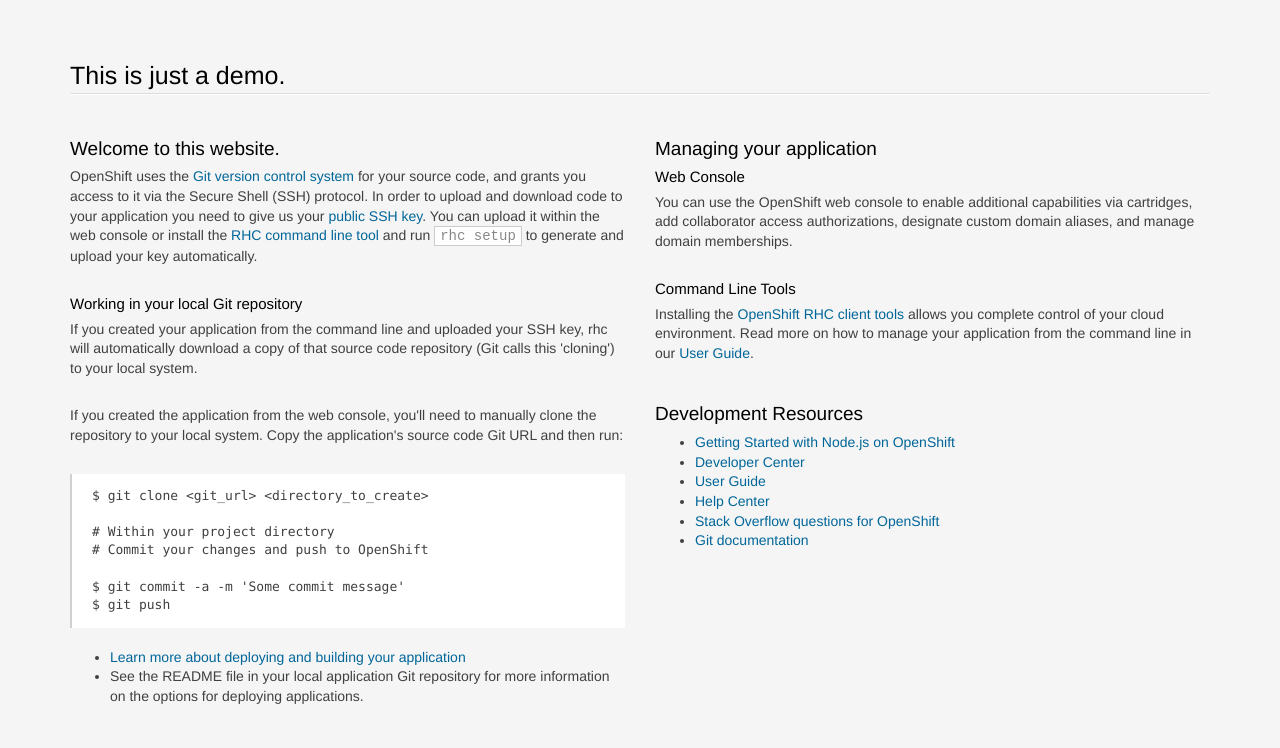
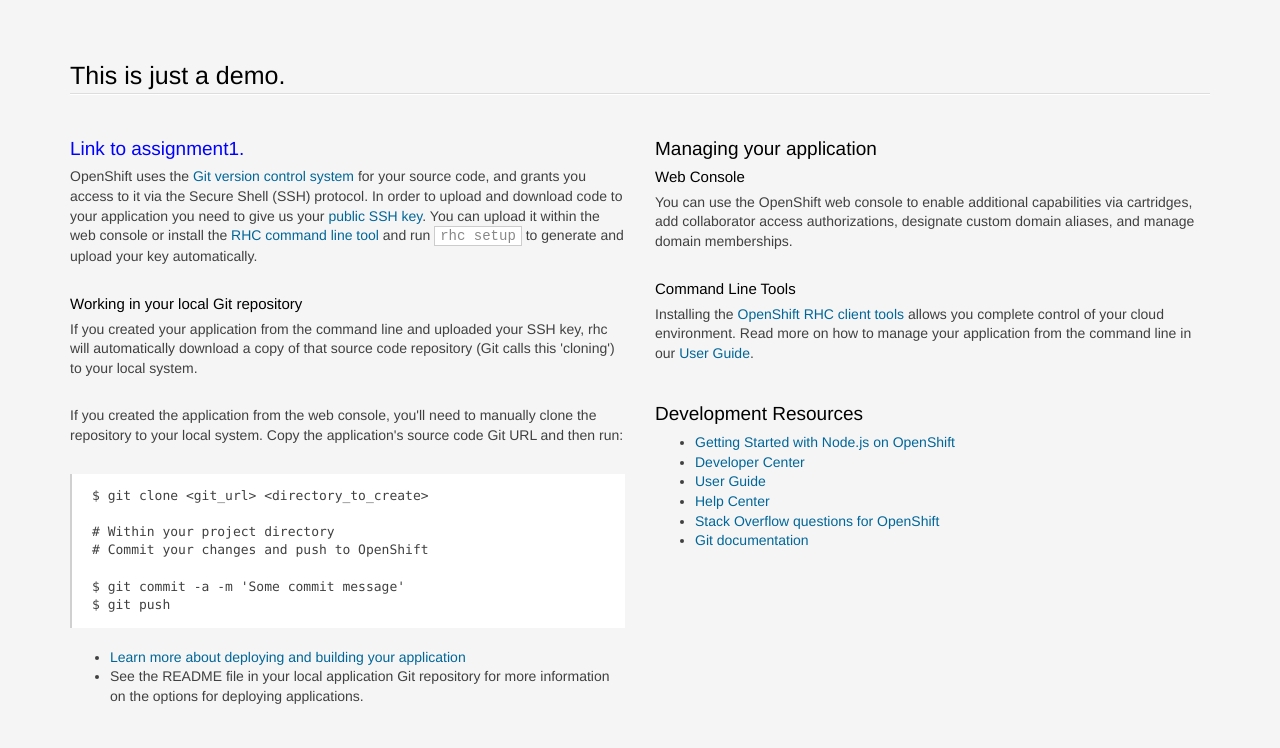
Before and after one commit to ZhiyuanYang0/WebDevSpring2016, a website: page public/index.html in a window 1280 px wide. Shown: the top 748 px of the page. Drawn offline with Linux system fonts and the light colour scheme.

Commit message:
add link to assignment1

```diff
--- a/public/index.html
+++ b/public/index.html
@@ -214,7 +214,9 @@
         <div class="row">
           <section class='col-xs-12 col-sm-6 col-md-6'>
             <section>
-              <h2>Welcome to this website.</h2>
+              <a href="assignment/home.html">
+              <h2 style="color: blue;">Link to assignment1.</h2>
+                </a>
                 <p>OpenShift uses the <a href="http://git-scm.com/">Git version control system</a> for your source code, and grants you access to it via the Secure Shell (SSH) protocol. In order to upload and download code to your application you need to give us your <a href="https://developers.openshift.com/en/managing-remote-connection.html">public SSH key</a>. You can upload it within the web console or install the <a href="https://developers.openshift.com/en/managing-client-tools.html">RHC command line tool</a> and run <code>rhc setup</code> to generate and upload your key automatically.</p>
 
                 <h3>Working in your local Git repository</h3>
```
